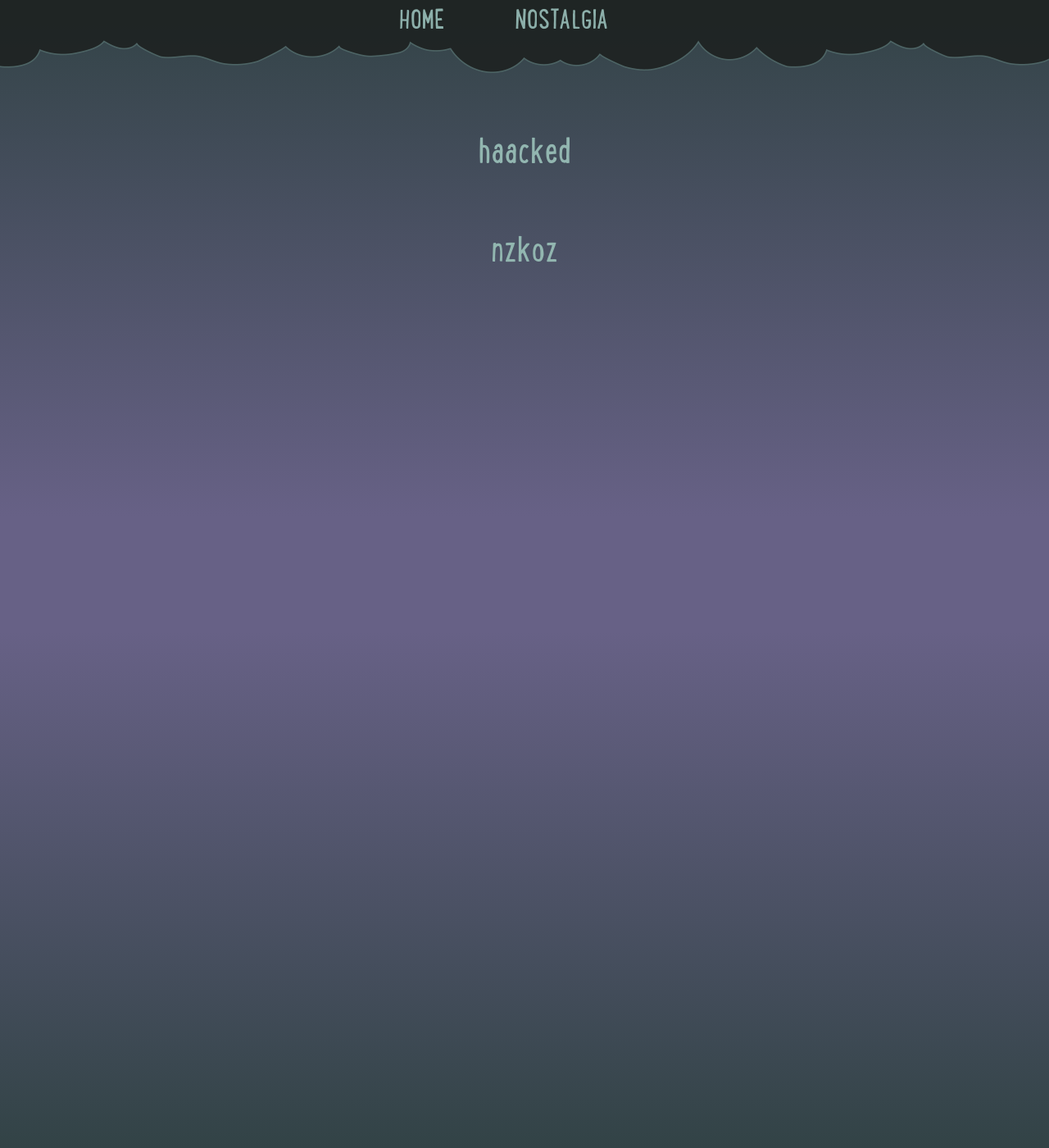
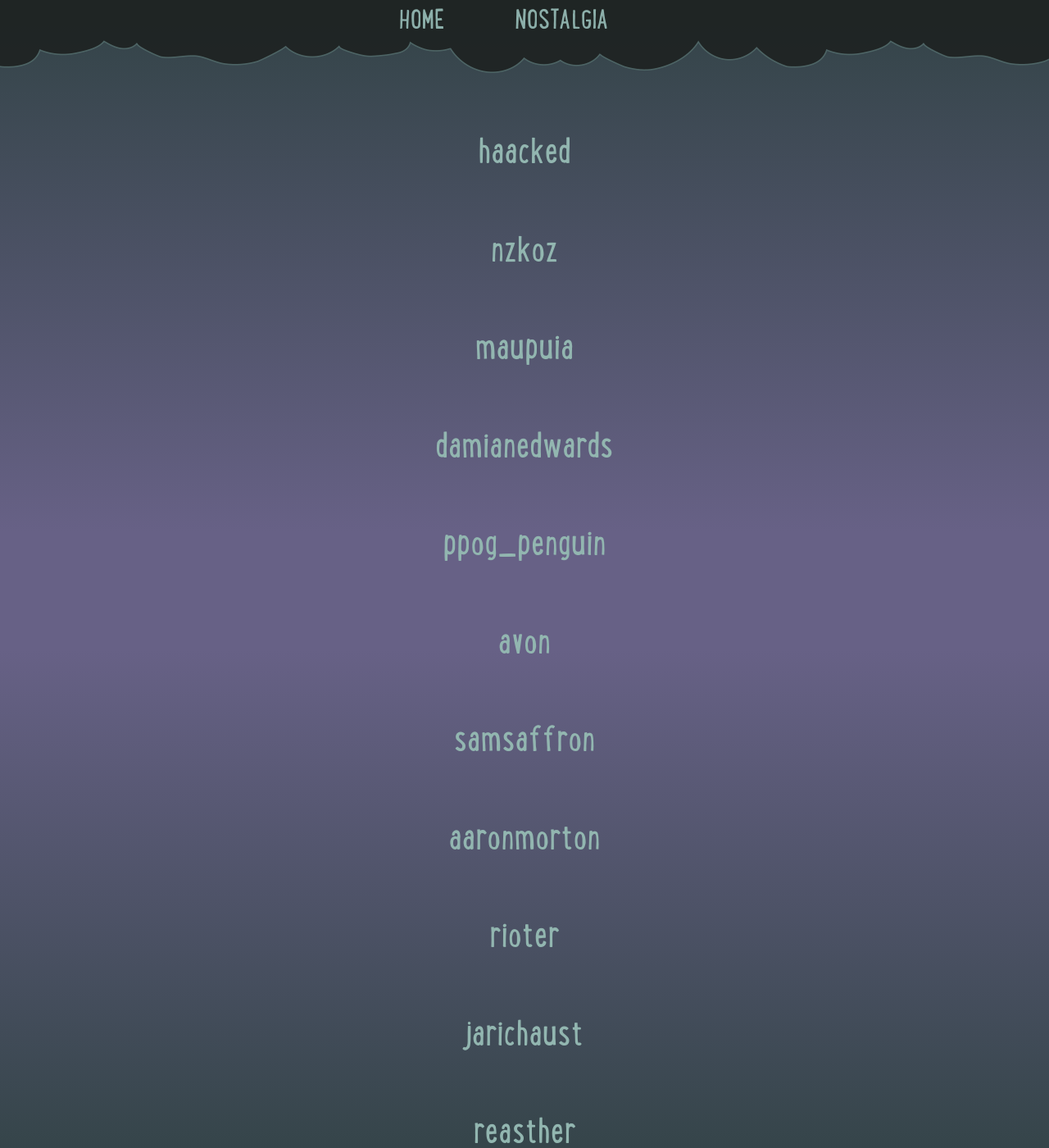
Before and after one commit to mightymuke/codemania.github.io, a Jekyll site: the page built from 2012/index.md, in a window 1280 px wide and 1400 px high. Shown: the whole window at 82% size. Built offline with Jekyll 4.4.1, drawn with Linux system fonts in a browser that asks for light colours; nearby versions of some CDN libraries; some web fonts are replaced.

Commit message:
The 2012 speaker list

```diff
--- a/2012/index.md
+++ b/2012/index.md
@@ -2,5 +2,5 @@
 layout: speakerList
 title: Codemania 2012 - Where it all began
 year: 2012
-speakers: ['haacked', 'nzkoz']
+speakers: [haacked, nzkoz, maupuia, damianedwards, ppog_penguin, avon, samsaffron, aaronmorton, rioter, jarichaust, reasther]
 ---
```
